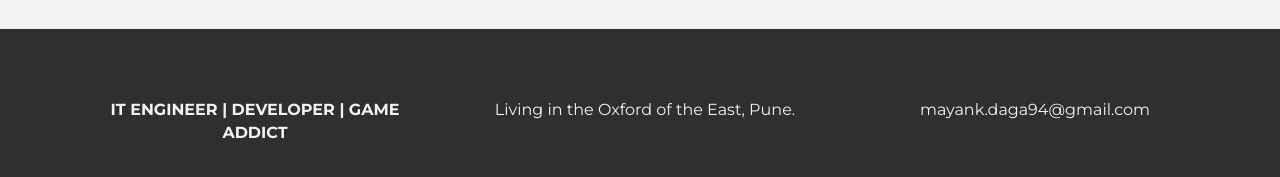
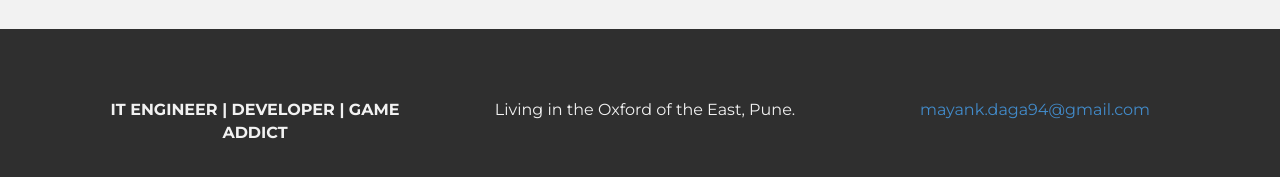
Before and after one commit to amrs-tech/coder-daga.github.io, a plain HTML site: page work.html in a window 1280 px wide. Shown: the part 1163-1340 px from the top of the page. Drawn offline with nearby package versions, Linux system fonts and the light colour scheme.

Commit message:
Update work.html

```diff
--- a/work.html
+++ b/work.html
@@ -116,7 +116,7 @@
 					<p>Living in the Oxford of the East, Pune.</p>
 				</div>
 				<div class="col-lg-4">
-					<p>mayank.daga94@gmail.com</p>
+					<p><a href="mailto:mayank.daga94@gmail.com">mayank.daga94@gmail.com</a></p>
 				</div>
 			</div>
 		</div>
```
